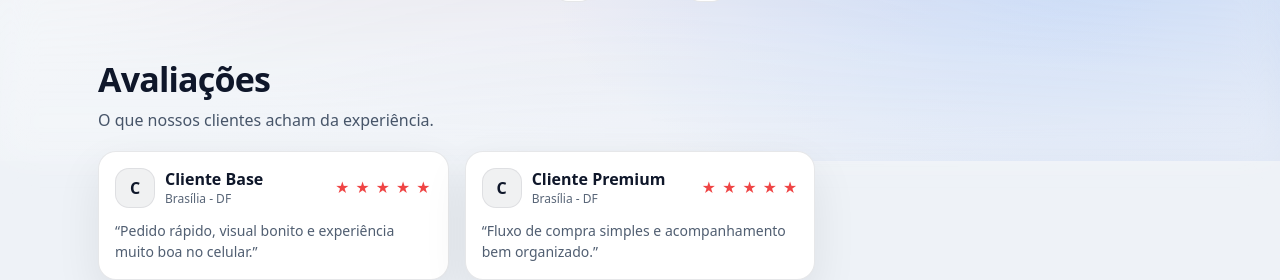
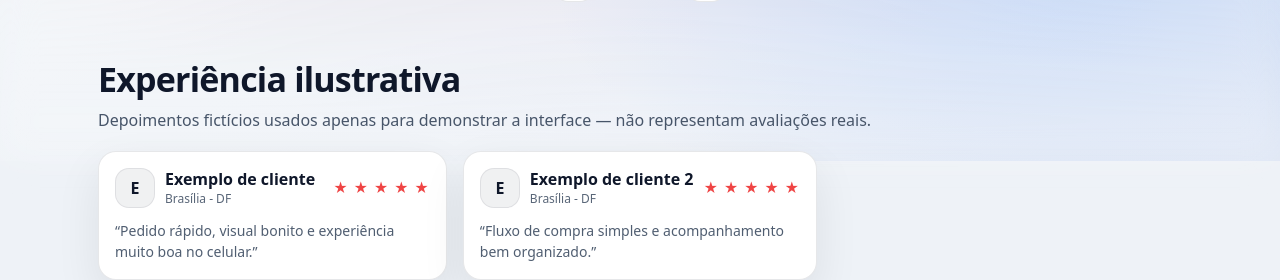
Before and after one commit to HelioConde/site-pizzaria, a React (Vite) app: page / in a window 1280 px wide. Shown: the part 639-919 px from the top of the page. Built offline with nearby package versions, Linux system fonts and the light colour scheme; no server answers; the database is empty.

Commit message:
content: clearly label fictional testimonials as interface examples

```diff
--- a/src/App.jsx
+++ b/src/App.jsx
@@ -67,19 +67,19 @@ const homeSections = {
     },
   ],
   testimonials: {
-    title: "Avaliações",
-    subtitle: "O que nossos clientes acham da experiência.",
+    title: "Experiência ilustrativa",
+    subtitle: "Depoimentos fictícios usados apenas para demonstrar a interface — não representam avaliações reais.",
     items: [
       {
         id: "testimonial-1",
-        name: "Cliente Base",
+        name: "Exemplo de cliente",
         city: "Brasília - DF",
         rating: 5,
         text: "Pedido rápido, visual bonito e experiência muito boa no celular.",
       },
       {
         id: "testimonial-2",
-        name: "Cliente Premium",
+        name: "Exemplo de cliente 2",
         city: "Brasília - DF",
         rating: 5,
         text: "Fluxo de compra simples e acompanhamento bem organizado.",
```
